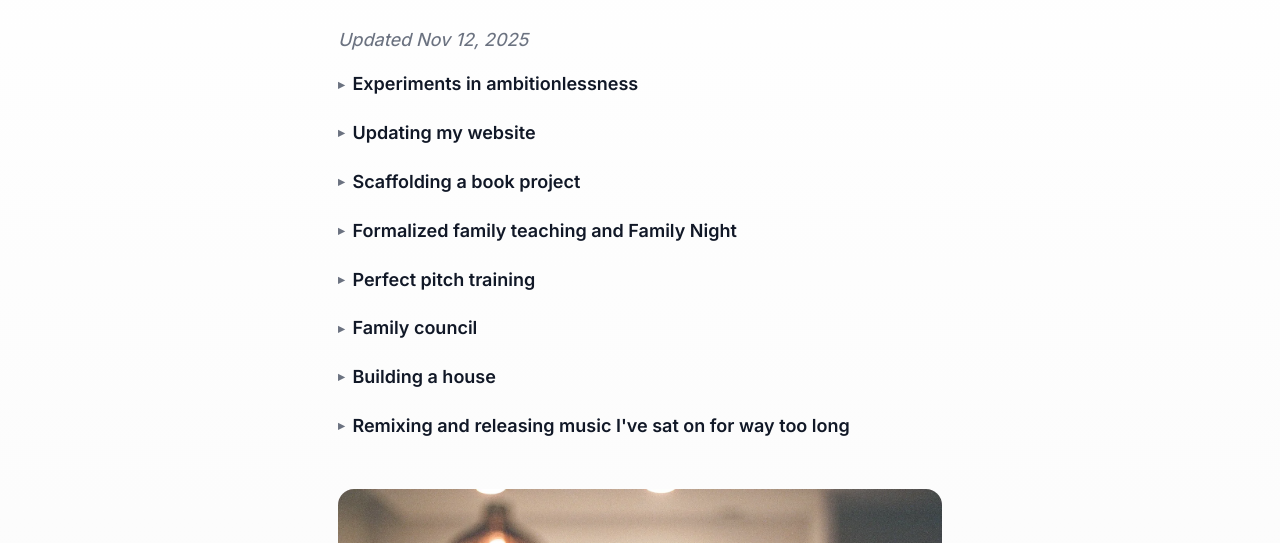
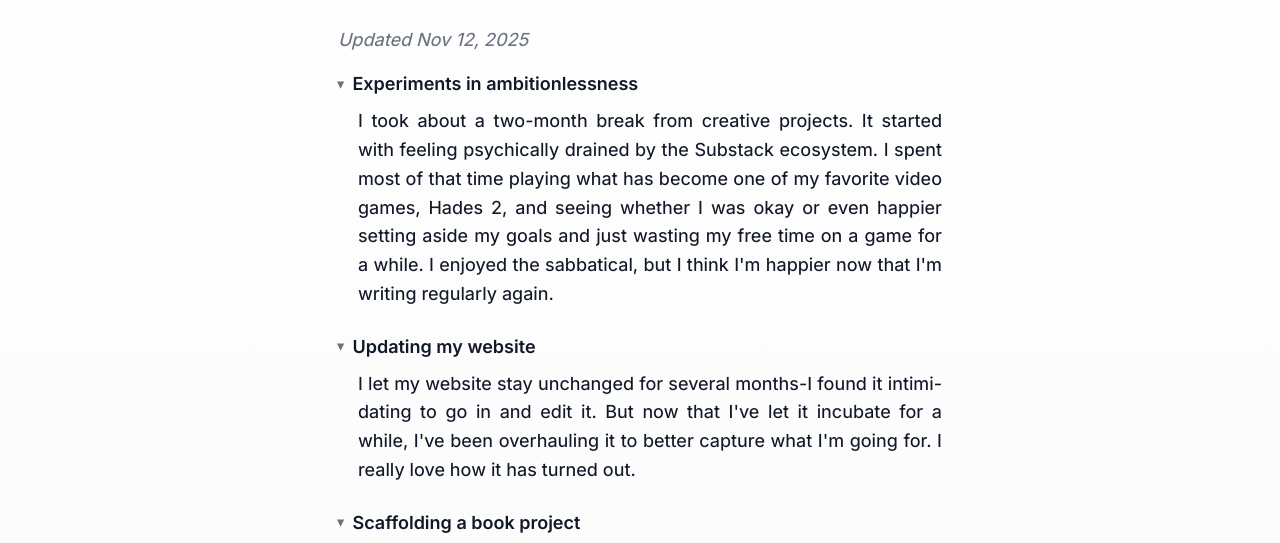
Before and after one commit to jordcall/jordcall.github.io, a website: page now.html in a window 1280 px wide. Shown: the part 205-748 px from the top of the page. Drawn offline with Linux system fonts and the light colour scheme.

Commit message:
fixed now collapsible defaults and tweaks

```diff
--- a/assets/css/styles.css
+++ b/assets/css/styles.css
@@ -1210,46 +1210,47 @@ footer{
 .now-item {
   margin: 1rem 0 1.25rem;
 }
-.now-item summary,
-.now-archive-entry summary {
+.now-item summary {
   margin: 0;
-  font-size: 1.125rem;
+  font-size: inherit;
   font-weight: 600;
+  font-family: inherit;
+  line-height: inherit;
   list-style: none;
   cursor: pointer;
   display: flex;
   align-items: center;
   gap: 0.5rem;
 }
-.now-item summary:focus-visible,
-.now-archive-entry summary:focus-visible {
+.now-item summary:focus-visible {
   outline: 2px solid var(--link);
   outline-offset: 2px;
 }
-.now-item summary::-webkit-details-marker,
-.now-archive-entry summary::-webkit-details-marker {
+.now-item summary::-webkit-details-marker {
   display: none;
 }
-.now-item summary::before,
-.now-archive-entry summary::before {
+.now-item summary::before {
   content: '▸';
   font-size: 0.8rem;
   color: var(--muted);
   transition: transform 0.2s ease;
 }
-.now-item[open] summary::before,
-.now-archive-entry[open] summary::before {
+.now-item[open] summary::before {
   transform: rotate(90deg);
 }
-.now-item-body,
-.now-archive-body {
+.now-item-body {
   margin-top: 0.5rem;
   padding-left: 1.25rem;
 }
 .now-archive-entry {
   margin: 1.25rem 0;
 }
-.now-archive-body .now-item {
+.now-archive-date {
+  color: var(--muted);
+  font-size: 0.95rem;
+  margin-bottom: 0.5rem;
+}
+.now-archive-entry .now-item {
   margin-top: 0.75rem;
 }
 
--- a/now.html
+++ b/now.html
@@ -37,56 +37,56 @@
           <!-- CURRENT-NOW-START -->
           <p class="now-updated"><em>Updated Nov 12, 2025</em></p>
 
-          <details class="now-item">
+          <details class="now-item" open>
             <summary>Experiments in ambitionlessness</summary>
             <div class="now-item-body">
               <p>I took about a two-month break from creative projects. It started with feeling psychically drained by the Substack ecosystem. I spent most of that time playing what has become one of my favorite video games, Hades 2, and seeing whether I was okay or even happier setting aside my goals and just wasting my free time on a game for a while. I enjoyed the sabbatical, but I think I'm happier now that I'm writing regularly again.</p>
             </div>
           </details>
 
-          <details class="now-item">
+          <details class="now-item" open>
             <summary>Updating my website</summary>
             <div class="now-item-body">
               <p>I let my website stay unchanged for several months-I found it intimidating to go in and edit it. But now that I've let it incubate for a while, I've been overhauling it to better capture what I'm going for. I really love how it has turned out.</p>
             </div>
           </details>
 
-          <details class="now-item">
+          <details class="now-item" open>
             <summary>Scaffolding a book project</summary>
             <div class="now-item-body">
               <p>With several months of consistent essay writing under my belt, I'm considering undertaking something longer form. I have a few different ideas, and I'm currently evaluating which I'd like to tackle first.</p>
             </div>
           </details>
 
-          <details class="now-item">
+          <details class="now-item" open>
             <summary>Formalized family teaching and Family Night</summary>
             <div class="now-item-body">
               <p>Most of my instruction to my kids is either spontaneous or through passive modeling as I live my life. I think that's normal and good, but I've realized that I want to also have opportunities set aside to teach them things I think are important. So my wife and I have been implementing a practice our church encourages, "Family Night," where you have a weekly lesson and activity with your kids. We all love it!</p>
             </div>
           </details>
 
-          <details class="now-item">
+          <details class="now-item" open>
             <summary>Perfect pitch training</summary>
             <div class="now-item-body">
               <p>Perfect pitch is the single thing that I wished for most as a young person. If a genie had appeared to me, I would have used my first wish on perfect pitch without hesitation. I want to help my kids acquire it if possible. The critical period for acquiring it goes to about age seven, and my daughter is five. So we've been using an app called Clear Pitch and practicing together. We're seeing inconsistent but noticeable results in both my oldest daughter and my son. I'd like to keep working on this regularly.</p>
             </div>
           </details>
 
-          <details class="now-item">
+          <details class="now-item" open>
             <summary>Family council</summary>
             <div class="now-item-body">
               <p>I decided to start a weekly meeting with my wife where we talk through the logistics of our week and divide up anything that needs to be dealt with. We've long done "companionship inventory," a practice I picked up on my mission, but that's an assessment of our relationship health rather than a logistical meeting. Both are very helpful for us.</p>
             </div>
           </details>
 
-          <details class="now-item">
+          <details class="now-item" open>
             <summary>Building a house</summary>
             <div class="now-item-body">
               <p>This has been ongoing for a long time, but we're building a house in the Baltimore area, which involves a lot of decisions and coordination and meetings. We're hoping to break ground in the next few months.</p>
             </div>
           </details>
 
-          <details class="now-item">
+          <details class="now-item" open>
             <summary>Remixing and releasing music I've sat on for way too long</summary>
             <div class="now-item-body">
               <p>I have several songs I've produced that are right at the finish line of release. Unfortunately, the closer that gets, the harder it is to feel like the thing is done. In particular, I endlessly second guess myself on my mixes. But I'm hoping to finish some of these up and release them soon.</p>
@@ -104,9 +104,8 @@
 
             <hr class="archive-sep">
             <!-- ARCHIVE-START -->
-            <details class="now-archive-entry" id="now-2025-07-26">
-              <summary>2025-07-26 update</summary>
-              <div class="now-archive-body">
+            <section class="now-archive-entry" id="now-2025-07-26">
+              <div class="now-archive-date">2025-07-26 update</div>
               <details class="now-item">
                 <summary>Build my website</summary>
                 <div class="now-item-body">
@@ -155,8 +154,7 @@
                   <p>I bought bubbles and huge straws from Amazon and figured out how to make a brown sugar syrup. Just did my first one and it turned out incredible.</p>
                 </div>
               </details>
-              </div>
-            </details>
+            </section>
             <!-- ARCHIVE-END -->
           </section>
         </div>
```
Also changed, not shown: scripts/archive-now.js (+7 -8 lines). Lines whose indentation alone changed are shown as unchanged.
